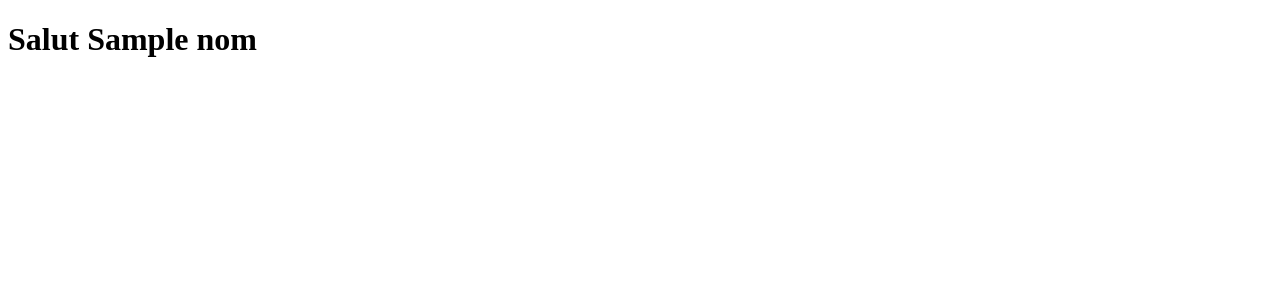
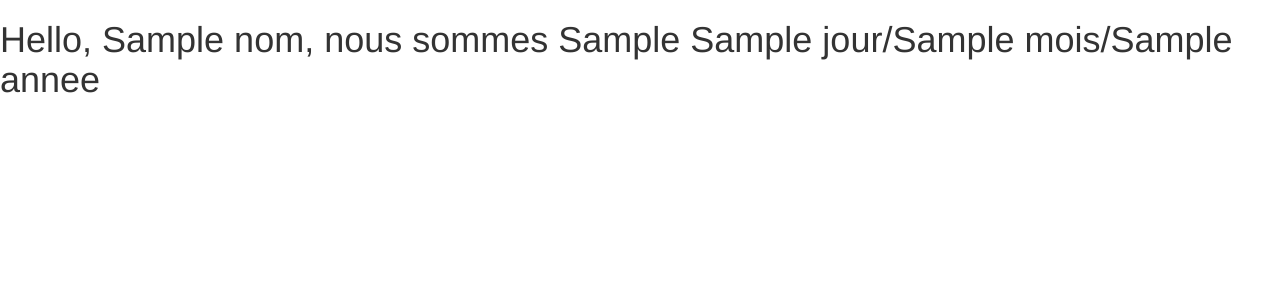
Before and after one commit to JuMANocta/2023_CapEvEcorP_FLASK, a Flask app: template templates/salut.html in a window 1280 px wide. Shown: the top 300 px of the page. Run offline with Flask 2, Linux system fonts and the light colour scheme; the template is opened without the code that fills it: most values are stand-ins (such as "Sample title", 1, 10 or a date in 2020); parts of the project's set-up code (start-up, migrations or seed data) failed here and were passed over; some libraries are stand-ins or nearby versions.

Commit message:
modif pourr fonctionnement

```diff
--- a/app.py
+++ b/app.py
@@ -11,7 +11,7 @@ def index():
     return render_template('index.html')
 
 @app.route('/bootstrap')
-def test():
+def bootstrap():
     return render_template('bootstrap.html')
 
 @app.route('/salut')
@@ -20,16 +20,26 @@ def salut():
 
 @app.route('/salut/<nom>')
 def test_name(nom):
-    #return f'Salut {nom} !'
-    return render_template('salut.html', nom=nom)
+    from datetime import datetime # importation de datetime
+    maintenant = datetime.now() # récupération de la date et de l'heure actuelle
+    jour = maintenant.day # récupération du jour
+    jours_de_la_semaine_fr = ['lundi', 'mardi', 'mercredi', 'jeudi', 'vendredi', 'samedi', 'dimanche'] # création d'une liste des jours de la semaine en français
+    jour_semaine = jours_de_la_semaine_fr[maintenant.weekday()] # récupération du jour de la semaine en français
+    mois = maintenant.month # récupération du mois
+    annee = maintenant.year # récupération de l'année
+    return render_template('salut.html', nom=nom, jour=jour, mois=mois, annee=annee ,jour_semaine=jour_semaine)
 
-@app.roote('/google')
+@app.route('/google')
 def google():
     return redirect('https://google.com')
 
 @app.route('/401')
 def error_401():
     abort(401)
+
+@app.errorhandler(404)
+def error_404(error):
+    return ("404"), 404
 
 @app.route('/json')
 def json():
--- a/templates/bootstrap.html
+++ b/templates/bootstrap.html
@@ -1,4 +1,5 @@
 {% extends "bootstrap/base.html" %}
+{% block html_attribs %} lang="fr"{% endblock %}
 {% block title %}This is an example page{% endblock %}
 
 {% block navbar %}
--- a/templates/salut.html
+++ b/templates/salut.html
@@ -1,12 +1,7 @@
-<!DOCTYPE html>
-<html lang="fr">
-<head>
-    <meta charset="UTF-8">
-    <meta http-equiv="X-UA-Compatible" content="IE=edge">
-    <meta name="viewport" content="width=device-width, initial-scale=1.0">
-    <title>salut</title>
-</head>
-<body>
-    <h1>Salut {{nom}}</h1>
-</body>
-</html>
+{% extends "bootstrap/base.html" %}
+{% block html_attribs %} lang="fr"{% endblock %}
+{% block title %}Salut {{nom}}{% endblock %}
+
+{% block content %}
+<h1>Hello, {{nom}}, nous sommes {{jour_semaine}} {{jour}}/{{mois}}/{{annee}} </h1>
+{% endblock %}
```
